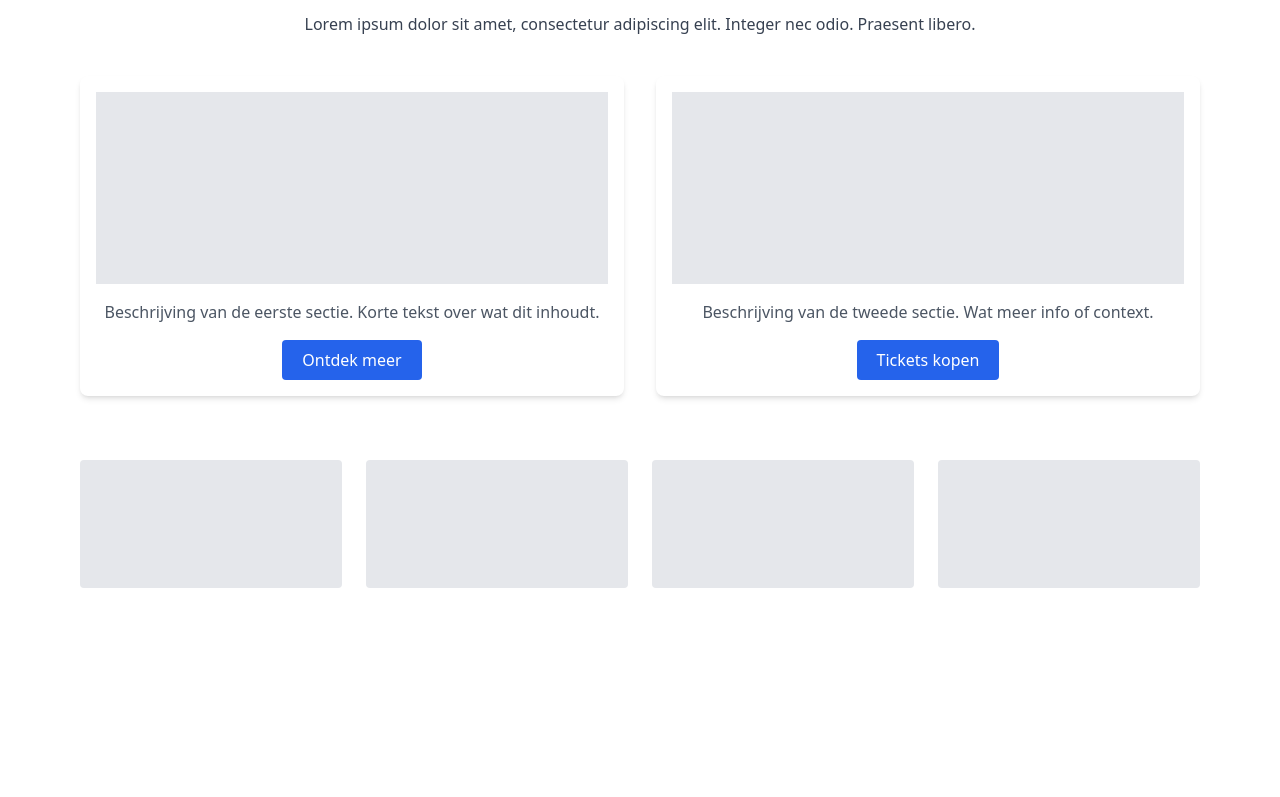
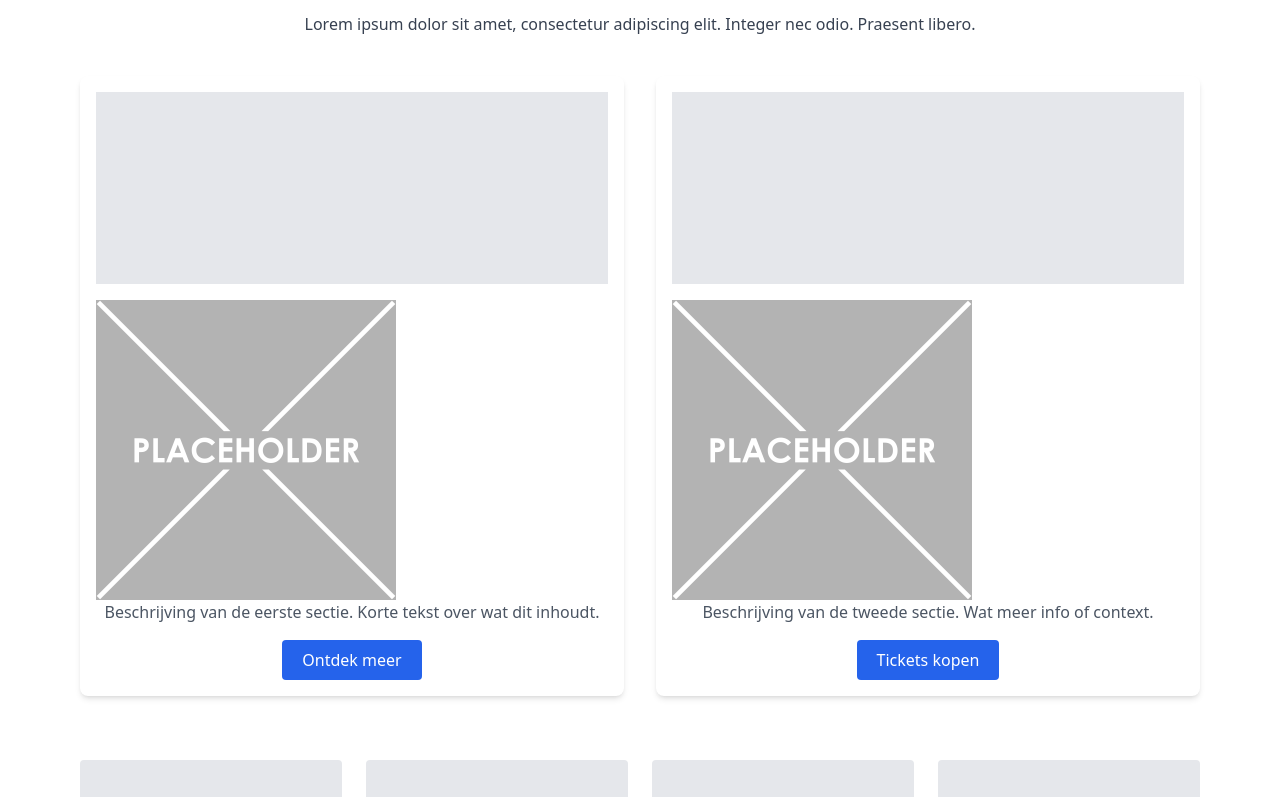
Before and after one commit to Baskuik/BunkerBoeken, a React (Create React App) app in the folder client/: page / in a window 1280 px wide. Shown: the part 372-1169 px from the top of the page. Before the commit the page ends 1008 px from the top, so only its background shows below. Built offline with nearby package versions, Linux system fonts and the light colour scheme.

Commit message:
placeholder images

```diff
--- a/client/src/HomePage.jsx
+++ b/client/src/HomePage.jsx
@@ -34,6 +34,7 @@ export default function HomePage() {
           <div className="bg-white p-4 rounded-lg shadow-md">
             <div className="w-full h-48 bg-gray-200 mb-4"></div>
             <p className="text-gray-600 mb-4">
+           <img src="placeholder.png" alt="Placeholder" width="300" height="200"></img>
               Beschrijving van de eerste sectie. Korte tekst over wat dit inhoudt.
             </p>
             <button className="px-5 py-2 bg-blue-600 text-white rounded hover:bg-blue-700">
@@ -45,6 +46,7 @@ export default function HomePage() {
           <div className="bg-white p-4 rounded-lg shadow-md">
             <div className="w-full h-48 bg-gray-200 mb-4"></div>
             <p className="text-gray-600 mb-4">
+               <img src="placeholder.png" alt="Placeholder" width="300" height="200"></img>
               Beschrijving van de tweede sectie. Wat meer info of context.
             </p>
             <button className="px-5 py-2 bg-blue-600 text-white rounded hover:bg-blue-700">
```
Also changed, not shown: client/public/placeholder.png (added).
